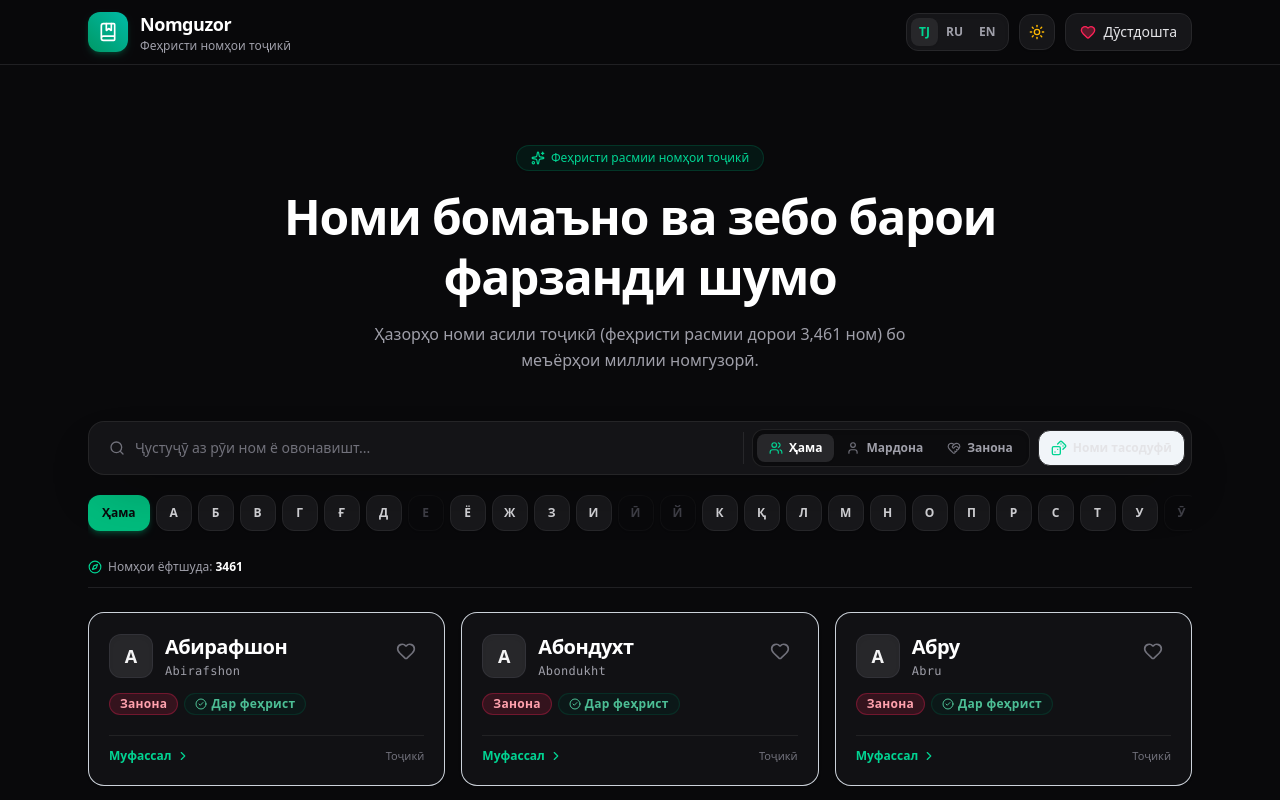
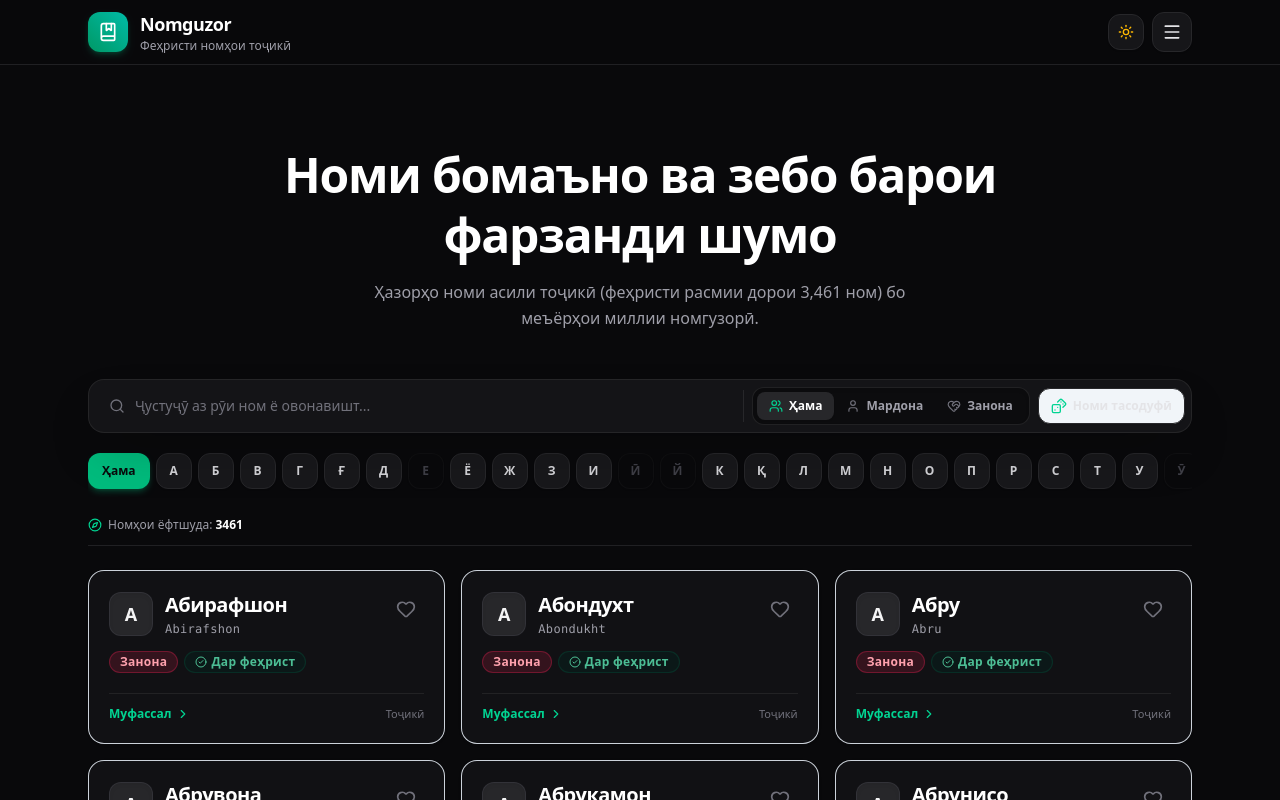
Before and after one commit to cozy-bit/nomguzor, a Next.js app: page / in a window 1280 px wide. Shown: the top 800 px of the page. Built offline with nearby package versions, Linux system fonts and the light colour scheme.

Commit message:
feat: add burger menu with language and favorites, place theme toggle to its left, remove redundant hero badge

```diff
--- a/src/app/page.tsx
+++ b/src/app/page.tsx
@@ -11,7 +11,6 @@
 import { createNameSearchIndex } from "@/lib/search";
 import { useTranslation } from "@/store/useLocaleStore";
 import {
-  Sparkles,
   Compass,
   ChevronDown,
   Dices,
@@ -111,12 +110,6 @@
     <div className="mx-auto max-w-6xl px-4 py-8 sm:px-6 lg:py-12">
       {/* Minimalist Textual Hero Section */}
       <section className="text-center pt-4 pb-8 sm:pt-8 sm:pb-12">
-        {/* Subtle pill badge */}
-        <div className="inline-flex items-center gap-1.5 rounded-full bg-emerald-50 text-emerald-700 border border-emerald-200 px-3.5 py-1 text-xs font-medium dark:bg-emerald-950/40 dark:text-emerald-400 dark:border-emerald-800/40 mb-4 shadow-xs">
-          <Sparkles className="h-3.5 w-3.5 text-emerald-600 dark:text-emerald-400" />
-          <span>{t("heroBadge")}</span>
-        </div>
-
         {/* H1 Heading */}
         <h1 className="text-3xl sm:text-4xl md:text-5xl font-bold tracking-tight text-slate-900 dark:text-white max-w-3xl mx-auto leading-tight sm:leading-tight">
           {t("heroTitle")}
--- a/src/components/layout/Header.tsx
+++ b/src/components/layout/Header.tsx
@@ -1,8 +1,8 @@
 "use client";
 
-import React, { useEffect, useState } from "react";
+import React, { useEffect, useState, useRef } from "react";
 import Link from "next/link";
-import { BookMarked, Heart } from "lucide-react";
+import { BookMarked, Heart, Menu, X, Globe } from "lucide-react";
 import { useFavoritesStore } from "@/store/useFavoritesStore";
 import { useTranslation } from "@/store/useLocaleStore";
 import { ThemeToggle } from "@/components/ui/ThemeToggle";
@@ -15,19 +15,35 @@
   const { locale, setLocale, t } = useTranslation();
   const favoriteIds = useFavoritesStore((state) => state.favoriteIds);
   const [mounted, setMounted] = useState(false);
+  const [menuOpen, setMenuOpen] = useState(false);
+  const menuRef = useRef<HTMLDivElement>(null);
 
   useEffect(() => {
     setMounted(true);
   }, []);
 
+  // Close menu on Escape key press
+  useEffect(() => {
+    const handleKeyDown = (e: KeyboardEvent) => {
+      if (e.key === "Escape") {
+        setMenuOpen(false);
+      }
+    };
+    if (menuOpen) {
+      window.addEventListener("keydown", handleKeyDown);
+    }
+    return () => window.removeEventListener("keydown", handleKeyDown);
+  }, [menuOpen]);
+
   const count = mounted ? favoriteIds.length : 0;
 
   return (
     <header className="sticky top-0 z-40 w-full border-b border-slate-200/80 bg-white/85 backdrop-blur-md dark:border-zinc-800/80 dark:bg-zinc-950/85 transition-colors">
-      <div className="mx-auto flex h-16 max-w-6xl items-center justify-between px-4 sm:px-6">
+      <div className="relative mx-auto flex h-16 max-w-6xl items-center justify-between px-4 sm:px-6">
         {/* Logo & Brand */}
         <Link
           href="/"
+          onClick={() => setMenuOpen(false)}
           className="group flex items-center gap-3 transition-transform duration-150 active:scale-95"
         >
           <div className="flex h-10 w-10 items-center justify-center rounded-xl bg-gradient-to-tr from-emerald-600 to-teal-500 text-white shadow-md shadow-emerald-500/20 group-hover:shadow-emerald-500/30">
@@ -43,10 +59,63 @@
           </div>
         </Link>
 
-        {/* Right Action Controls: Language Switcher, Theme Toggle & Favorites */}
-        <div className="flex items-center gap-2 sm:gap-2.5">
-          {/* Language Switcher */}
-          <div className="flex items-center rounded-xl border border-slate-200 bg-slate-100 p-1 shadow-inner dark:border-zinc-800 dark:bg-zinc-900/90">
+        {/* Right Action Controls: Theme Toggle & Burger Menu */}
+        <div className="flex items-center gap-2">
+          {/* Theme Toggle Button (placed to the left of the burger menu) */}
+          <ThemeToggle />
+
+          {/* Burger Menu Button (placed on the right) */}
+          <button
+            type="button"
+            onClick={() => setMenuOpen((prev) => !prev)}
+            className={cn(
+              "relative flex h-10 w-10 items-center justify-center rounded-xl border transition-all duration-150 active:scale-95 shadow-xs select-none",
+              menuOpen
+                ? "border-emerald-500/50 bg-emerald-50/80 text-emerald-700 dark:border-emerald-600/50 dark:bg-emerald-950/40 dark:text-emerald-400"
+                : "border-slate-200 bg-slate-100 text-slate-700 hover:bg-slate-200 dark:border-zinc-800 dark:bg-zinc-900/90 dark:text-zinc-200 dark:hover:bg-zinc-800"
+            )}
+            aria-label={menuOpen ? t("close") : t("menu")}
+            aria-expanded={menuOpen}
+          >
+            {menuOpen ? (
+              <X className="h-5 w-5 transition-transform duration-200" />
+            ) : (
+              <Menu className="h-5 w-5 transition-transform duration-200" />
+            )}
+
+            {/* Notification Badge on Burger Icon if favorites exist */}
+            {count > 0 && !menuOpen && (
+              <span className="absolute -top-1 -right-1 flex h-4 min-w-4 items-center justify-center rounded-full bg-rose-500 px-1 text-[10px] font-bold text-white shadow-xs ring-2 ring-white dark:ring-zinc-950">
+                {count}
+              </span>
+            )}
+          </button>
+        </div>
+
+        {/* Burger Menu Backdrop */}
+        {menuOpen && (
+          <div
+            className="fixed inset-0 z-40 bg-slate-950/20 backdrop-blur-[2px] dark:bg-black/40 transition-opacity"
+            onClick={() => setMenuOpen(false)}
+            aria-hidden="true"
+          />
+        )}
+
+        {/* Burger Menu Dropdown Panel */}
+        {menuOpen && (
+          <div
+            ref={menuRef}
+            className="absolute right-4 top-[calc(100%+0.5rem)] z-50 w-72 sm:w-80 rounded-2xl border border-slate-200 bg-white/95 p-4 shadow-2xl backdrop-blur-xl dark:border-zinc-800 dark:bg-zinc-900/95 transition-all"
+            role="dialog"
+            aria-modal="true"
+          >
+            {/* Section 1: Language Switcher */}
+            <div className="space-y-2">
+              <div className="flex items-center gap-1.5 text-xs font-semibold uppercase tracking-wider text-slate-400 dark:text-zinc-500">
+                <Globe className="h-3.5 w-3.5 text-emerald-600 dark:text-emerald-400" />
+                <span>{t("language")}</span>
+              </div>
+              <div className="grid grid-cols-3 gap-1.5 rounded-xl border border-slate-200 bg-slate-100 p-1 dark:border-zinc-800 dark:bg-zinc-950/60">
                 {locales.map((loc) => {
                   const isActive = locale === loc;
                   return (
@@ -55,37 +124,51 @@
                       type="button"
                       onClick={() => setLocale(loc)}
                       className={cn(
-                    "flex h-7 items-center justify-center rounded-lg px-2 text-xs font-bold transition-all duration-150 select-none",
+                        "flex flex-col items-center justify-center py-2 px-1 rounded-lg text-xs font-bold transition-all duration-150 select-none",
                         isActive
-                      ? "bg-white text-emerald-600 shadow-xs dark:bg-zinc-800 dark:text-emerald-400"
-                      : "text-slate-500 hover:text-slate-900 dark:text-zinc-400 dark:hover:text-white"
+                          ? "bg-white text-emerald-600 shadow-xs dark:bg-zinc-850 dark:text-emerald-400"
+                          : "text-slate-600 hover:text-slate-900 dark:text-zinc-400 dark:hover:text-white"
                       )}
                       title={localeLabels[loc].full}
-                  aria-label={localeLabels[loc].full}
                     >
-                  {localeLabels[loc].label}
+                      <span className="text-xs">{localeLabels[loc].label}</span>
+                      <span className="text-[10px] font-medium opacity-75">
+                        {localeLabels[loc].full}
+                      </span>
                     </button>
                   );
                 })}
               </div>
+            </div>
 
-          {/* Theme Toggle Button (Sun / Moon) */}
-          <ThemeToggle />
+            {/* Divider */}
+            <div className="my-3.5 h-px bg-slate-100 dark:bg-zinc-800/80" />
 
-          {/* Favorites Link */}
+            {/* Section 2: Favorites Link */}
             <Link
               href="/favorites"
-            className="inline-flex items-center gap-2 rounded-xl border border-slate-200 bg-slate-100 px-3.5 py-2 text-sm font-medium text-slate-700 hover:border-rose-300 hover:bg-rose-50/70 hover:text-rose-600 dark:border-zinc-800 dark:bg-zinc-900/90 dark:text-zinc-200 dark:hover:border-rose-900/60 dark:hover:bg-rose-950/30 dark:hover:text-rose-400 transition-all active:scale-95 shadow-xs"
+              onClick={() => setMenuOpen(false)}
+              className="group flex items-center justify-between rounded-xl border border-slate-200 bg-slate-50 px-3.5 py-2.5 text-sm font-semibold text-slate-700 hover:border-rose-300 hover:bg-rose-50/70 hover:text-rose-600 dark:border-zinc-800 dark:bg-zinc-850/70 dark:text-zinc-200 dark:hover:border-rose-900/60 dark:hover:bg-rose-950/30 dark:hover:text-rose-400 transition-all active:scale-98 shadow-xs"
             >
-            <Heart className="h-4 w-4 text-rose-500 fill-rose-500/30" />
-            <span className="hidden sm:inline">{t("favorites")}</span>
-            {count > 0 && (
-              <span className="flex h-5 min-w-5 items-center justify-center rounded-full bg-rose-500 px-1.5 text-xs font-bold text-white shadow-sm">
+              <div className="flex items-center gap-2.5">
+                <div className="flex h-8 w-8 items-center justify-center rounded-lg bg-rose-100 text-rose-500 group-hover:bg-rose-200 dark:bg-rose-950/60 dark:text-rose-400 dark:group-hover:bg-rose-900/50 transition-colors">
+                  <Heart className="h-4 w-4 fill-rose-500/30" />
+                </div>
+                <span>{t("favorites")}</span>
+              </div>
+
+              {count > 0 ? (
+                <span className="flex h-5 min-w-5 items-center justify-center rounded-full bg-rose-500 px-1.5 text-xs font-bold text-white shadow-xs">
                   {count}
+                </span>
+              ) : (
+                <span className="text-xs font-normal text-slate-400 dark:text-zinc-500">
+                  0
                 </span>
               )}
             </Link>
           </div>
+        )}
       </div>
     </header>
   );
--- a/src/locales/en.ts
+++ b/src/locales/en.ts
@@ -39,4 +39,7 @@
   withLove: "Crafted with passion for Tajik culture",
   inFavorites: "Saved in favorites",
   addToFavorites: "Save to favorites",
+  language: "Language",
+  menu: "Menu",
+  close: "Close",
 };
--- a/src/locales/ru.ts
+++ b/src/locales/ru.ts
@@ -39,4 +39,7 @@
   withLove: "С уважением к таджикской культуре",
   inFavorites: "В избранном",
   addToFavorites: "В избранное",
+  language: "Язык",
+  menu: "Меню",
+  close: "Закрыть",
 };
--- a/src/locales/tg.ts
+++ b/src/locales/tg.ts
@@ -39,4 +39,7 @@
   withLove: "Бо муҳаббат ба фарҳанги тоҷикӣ",
   inFavorites: "Дар дӯстдошта ҳаст",
   addToFavorites: "Ба дӯстдошта",
+  language: "Забон",
+  menu: "Меню",
+  close: "Пӯшидан",
 };
```
Lines whose indentation alone changed are shown as unchanged.
